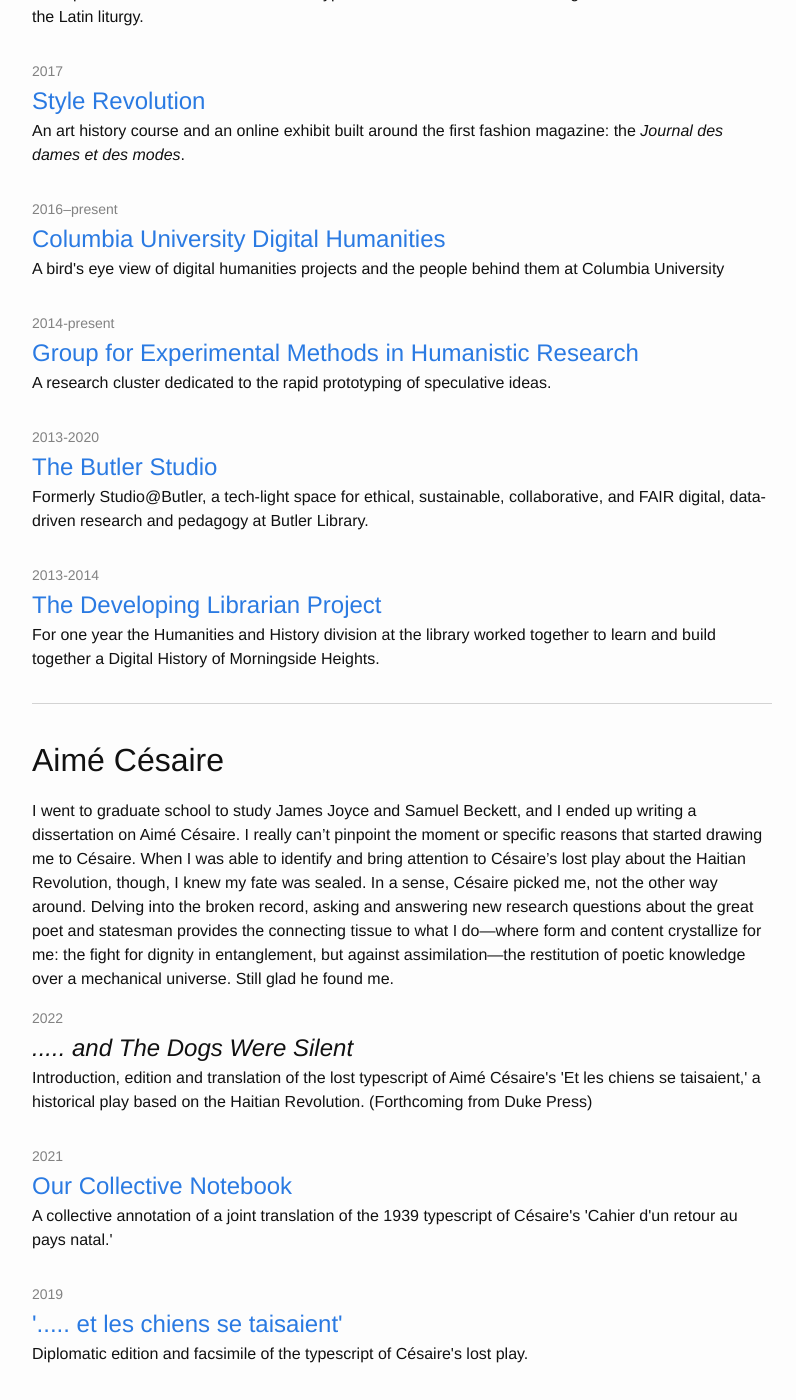
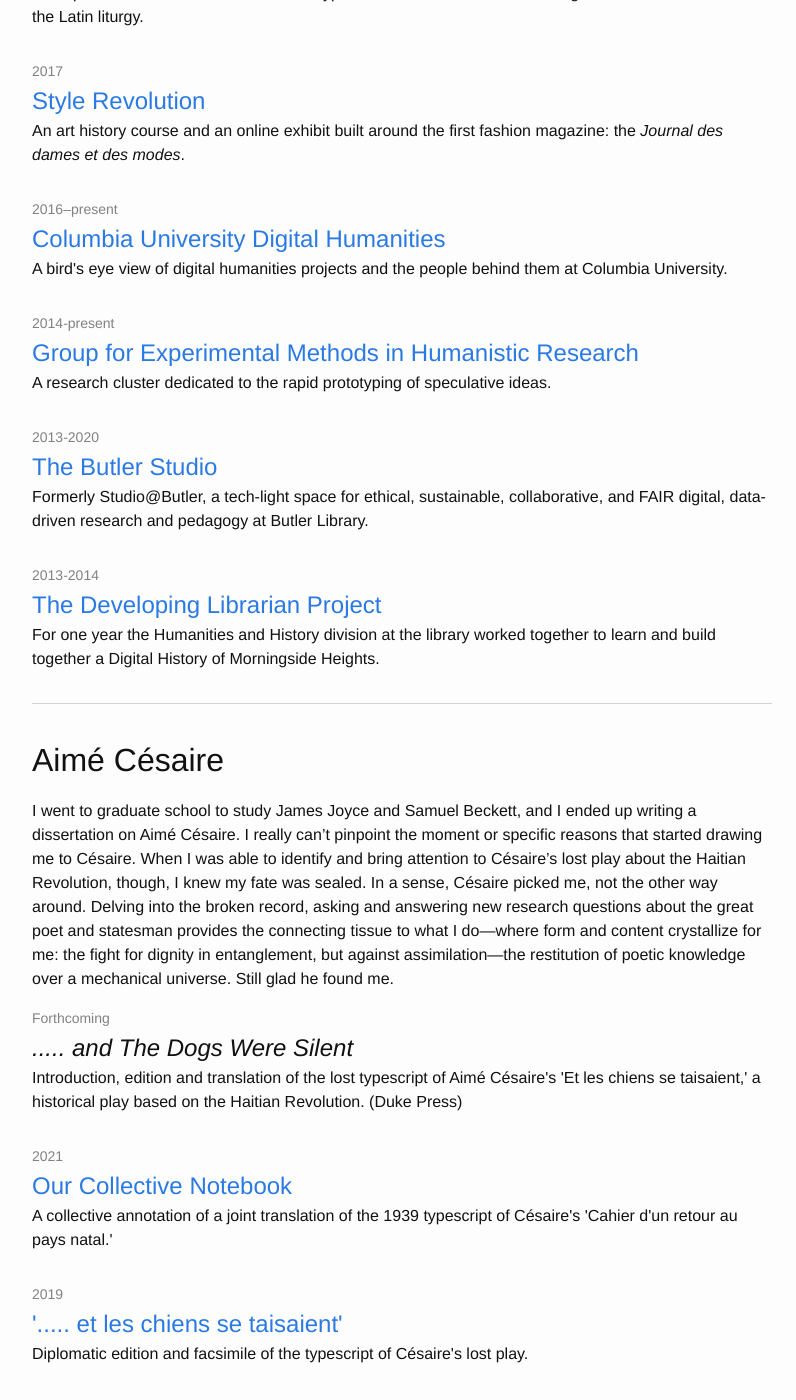
Before and after one commit to elotroalex/elotroalex, a Jekyll site: the page built from profiles.md, in a window 1280 px wide and 1400 px high, scrolled down 3101 px. Shown: the whole window, without its empty margins (238-1034 px from the left). Built offline with Jekyll 4.4.1, drawn with Linux system fonts in a browser that asks for light colours; some of the changed text lies outside the part shown.

Commit message:
light copy-editing

```diff
--- a/_data/projects.yml
+++ b/_data/projects.yml
@@ -93,7 +93,7 @@
   link: digitalhumanities.columbia.edu
   url: https://digitalhumanities.columbia.edu/
   category: columbia
-  blurb: "A bird's eye view of digital humanities projects and the people behind them at Columbia University"
+  blurb: "A bird's eye view of digital humanities projects and the people behind them at Columbia University."
 
 # - title: "Foucault 13/13"
 #   time: "2015"
@@ -137,11 +137,11 @@
 ################
 
 - title: "<em>..... and The Dogs Were Silent</em>"
-  time: "2022"
+  time: "Forthcoming"
   link:
   url:
   category: cesaire
-  blurb: "Introduction, edition and translation of the lost typescript of Aimé Césaire's 'Et les chiens se taisaient,' a historical play based on the Haitian Revolution. (Forthcoming from Duke Press)"
+  blurb: "Introduction, edition and translation of the lost typescript of Aimé Césaire's 'Et les chiens se taisaient,' a historical play based on the Haitian Revolution. (Duke Press)"
 
 - title: "Our Collective Notebook"
   time: "2021"
@@ -235,9 +235,9 @@
   link:
   url:
   category: minimal
-  blurb: "A special issue gathering recent work in minimal computing from around the world"
+  blurb: "A special issue gathering recent work in minimal computing from around the world."
 
-- title: Wax.
+- title: Wax
   time: "2017–2020"
   link: minicomp.github.io/wax
   url: https://minicomp.github.io/wax/
@@ -256,14 +256,14 @@
   link: minicomp.github.io/ed
   url: http://minicomp.github.io/ed/
   category: minimal
-  blurb: "A Jekyll theme designed for textual editors based on minimal computing principles, and focused on legibility, durability, ease and flexibility. "
+  blurb: "A Jekyll theme designed for textual editors based on minimal computing principles, and focused on legibility, durability, ease and flexibility."
 
 - title: "Sudan Historical Photo Archive"
   time: "2016–2017"
   link: sudanphoto.uofk.edu
   url: http://sudanphoto.uofk.edu/
   category: minimal
-  blurb: "One of the earliest prototypes for Wax, working in collaboration with colleagues in Sudan"
+  blurb: "One of the earliest prototypes for Wax, working in collaboration with colleagues in Sudan."
 
 - title: "Minimal Computing"
   time: "2015"
@@ -341,4 +341,4 @@
   link: praxis.scholarslab.org
   url: http://praxis.scholarslab.org/
   category: babylon
-  blurb: "A tool for collaborative interpretation of texts"
+  blurb: "A tool for collaborative interpretation of texts."
```
